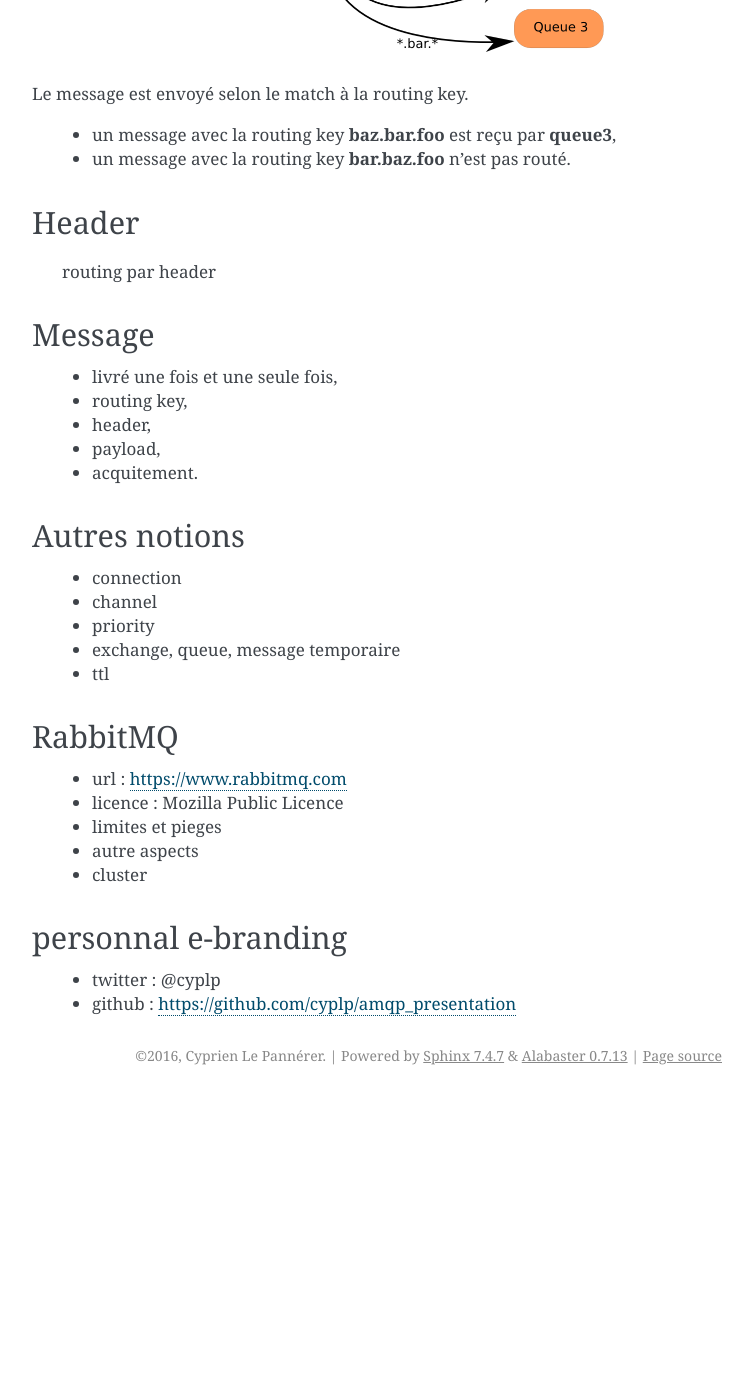
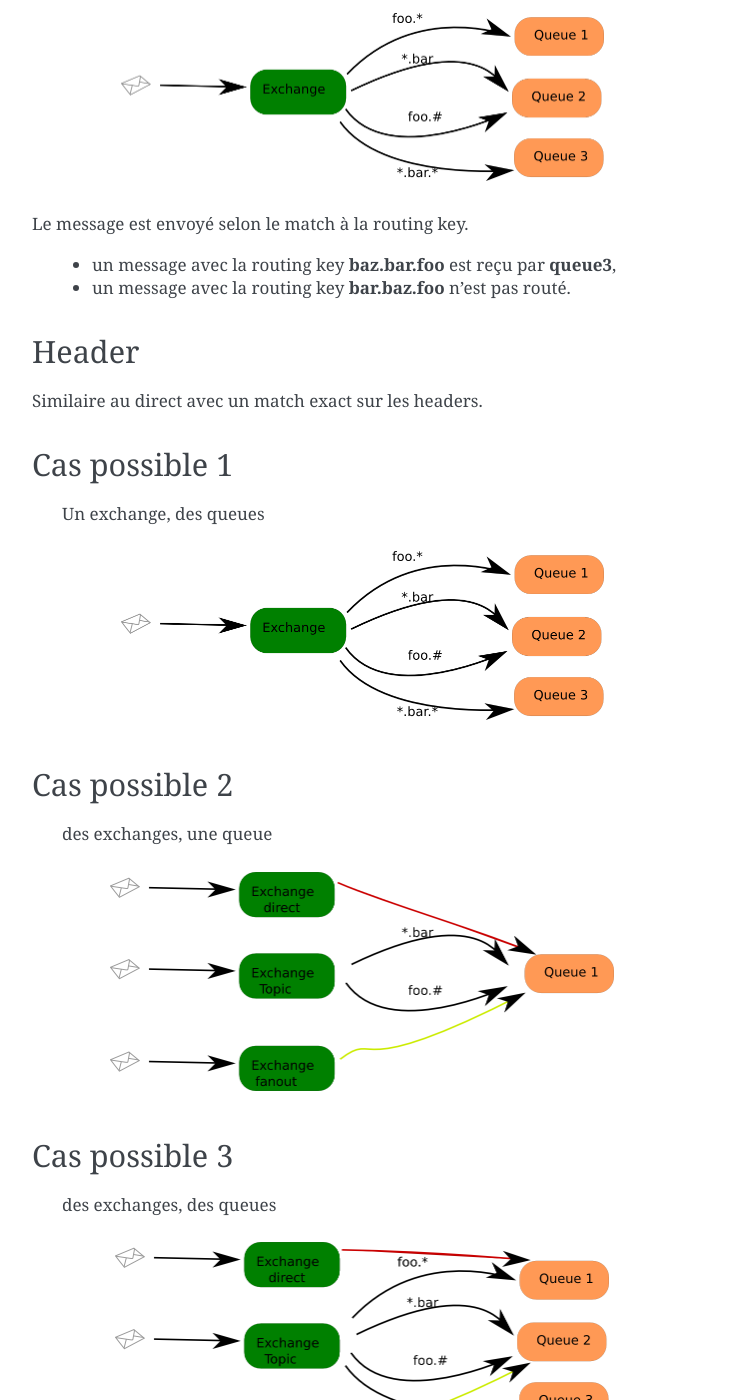
Before and after one commit to cyplp/amqp_presentation, a Sphinx documentation site: the page built from source/index.rst, in a window 1280 px wide and 1400 px high, scrolled down 5122 px. Shown: the whole window, without its empty margins (388-1141 px from the left). Built offline with Sphinx 7.4.7, drawn with Linux system fonts in a browser that asks for light colours; before the commit the page ends 6217 px from its top, so only the background shows below that; some of the changed text lies outside the part shown.

Commit message:
config possible

```diff
--- a/source/index.rst
+++ b/source/index.rst
@@ -69,6 +76,8 @@ Une file de message !
 
 .. figure:: _static/ftp_queue_worker.png
    :scale: 50 %
+
+
 
 Quelle file de message ?
 ========================
@@ -97,8 +106,8 @@ AMQP
 Protocole
 =========
 
+ * à l'origine pour les salles de marchés
  * broker
- * but
  * protocole binaire
  * TLS intégré
  * `amqp://user:password@host/vhost`
@@ -121,7 +130,6 @@ Exchange et queue
 
 .. figure:: _static/exchange_et_queue.png
    :scale: 50 %
-
 
 Type d'exchange
 ===============
@@ -176,13 +184,44 @@ Le message est envoyé selon le match à la routing key.
 
 Header
 ======
- routing par header
+
+Similaire au direct avec un match exact sur les headers.
+
+
+Cas possible 1
+==============
+ Un exchange, des queues
+
+.. figure:: _static/topic.png
+   :scale: 50 %
+
+Cas possible 2
+==============
+ des exchanges, une queue
+
+.. figure:: _static/exchanges_queue.png
+   :scale: 50 %
+
+Cas possible 3
+==============
+ des exchanges, des queues
+
+.. figure:: _static/exchanges_queues.png
+   :scale: 50 %
+
+Cas possible 4
+==============
+ des exchanges, des exchanges, des queues
+
+.. figure:: _static/exchanges_exchanges_queues.png
+   :scale: 50 %
+
+
 
 Message
 =======
 
- - livré une fois et une seule fois,
- - routing key,
+ - dans une queue, un message livré une fois et une seule fois,
  - header,
  - payload,
  - acquitement.
@@ -206,7 +246,7 @@ RabbitMQ
  * autre aspects
  * cluster
 
-personnal e-branding
+Personnal e-branding
 ====================
 
  * twitter : @cyplp
```
Also changed, not shown: other parts of source/index.rst (+10 -2 lines), source/_static/exchanges_exchanges_queues.png (added), source/_static/exchanges_exchanges_queues.svg (added), source/_static/exchanges_queue.png (added), source/_static/exchanges_queue.svg (added), source/_static/exchanges_queues.png (added), source/_static/exchanges_queues.svg (added).
